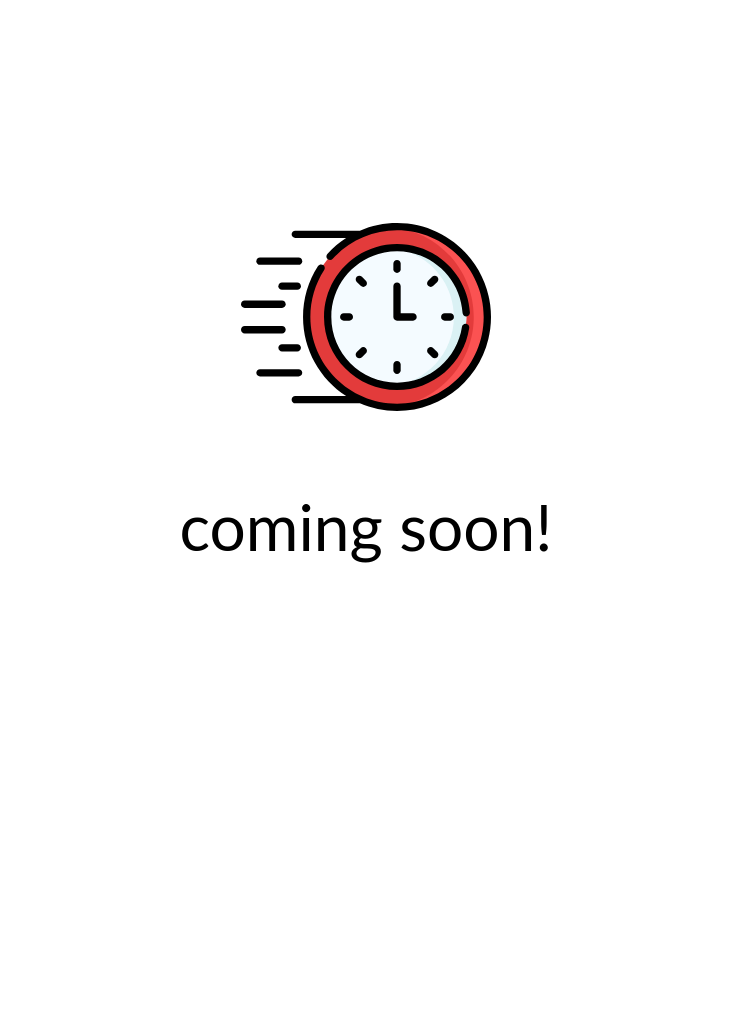
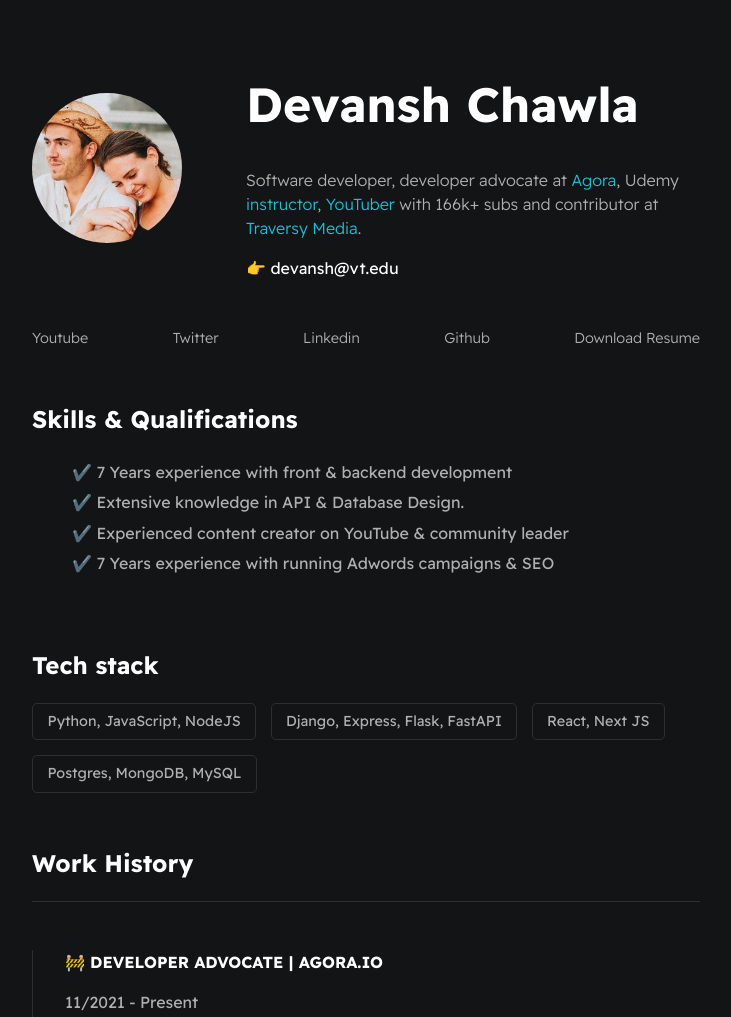
Before and after one commit to chawladevansh/chawladevansh.github.io, a plain HTML site: page index.html in a window 1280 px wide. Shown: the top 1017 px of the page, without its empty margins (274-1005 px from the left). Before the commit the page ends 800 px from the top, so only its background shows below. Drawn offline with Linux system fonts and the light colour scheme.

Commit message:
new layout

```diff
--- a/index.html
+++ b/index.html
@@ -1,72 +1,143 @@
 <!DOCTYPE html>
-<html lang="en">
-<head>
-    <meta charset="UTF-8">
-    <meta name="viewport" content="width=device-width, initial-scale=1.0">
-    <title>Coming soon!</title>
-    <style>
-        html,
-        body {
-            width: 100%;
-            height: 100%;
-        }
+<html>
+    <head>
+        <meta charset="utf-8">
+        <meta http-equiv="X-UA-Compatible" content="IE=edge">
+        <title>Dennis Ivy</title>
+        <meta name="description" content="">
+        <meta name="viewport" content="width=device-width, initial-scale=1">
+        <link rel="stylesheet" href="./styles/main.css">
+    </head>
+    <body>
+        <div id="container--main">
 
-        html {
-            display: table;
-            font-family: Lato, "Segoe UI", Avenir, Ubuntu, Tahoma, Verdana, Helvetica, sans-serif;
-        }
+            <section id="wrapper--hero" class="section--page">
+                <img id="profile-pic" src="./assets/images/profile_pic.JPG">
 
-        body {
-            display: table-cell;
-            vertical-align: middle;
-            text-align: center;
-        }
+                <div>
+                    <h1 id="user-name">Devansh Chawla</h1>
+                    <p id="bio">Software developer, developer advocate at <a href="https://www.agora.io/en/" target="_blank">Agora</a>, Udemy <a href="https://www.udemy.com/user/dennis-ivanov-5/" target="_blank">instructor</a>, <a href="https://www.youtube.com/c/dennisivy" target="_blank">YouTuber</a> with 166k+ subs and contributor at <a href="https://youtu.be/PtQiiknWUcI?t=6" target="_blank">Traversy Media</a>.</p>
+                    <p id="email">👉 devansh@vt.edu</p>
+                </div>
+            </section>
 
-        h1 {
-            font-size: 4em;
-            font-weight: normal;
-            text-transform: lowercase;
-        }
+            <section class="section--page">
 
-        svg {
-            width: 250px;
-            height: 250px;
-        }
-    </style>
-</head>
-<body>
-    <!-- Customize Icon Color -->
-    <!-- https://www.flaticon.com/free-icon/fast-time_2972562?term=clock&page=1&position=27# -->
-    <?xml version="1.0"?>
-    <svg xmlns="http://www.w3.org/2000/svg" id="coming_soon" enable-background="new 0 0 512 512" height="512px" viewBox="0 0 512 512" width="512px">
-        <g>
-            <g>
-                <circle cx="319.528" cy="256" fill="#95d6a4" r="184.972" data-original="#95D6A4" class="active-path" style="fill:#E33B3B" data-old_color="#95d6a4" />
-                <path d="m319.528 71.029c-4.682 0-9.322.178-13.917.52 95.656 7.115 171.055 86.976 171.055 184.451s-75.399 177.336-171.055 184.452c4.595.342 9.235.52 13.917.52 102.157-.001 184.972-82.815 184.972-184.972s-82.815-184.971-184.972-184.971z" fill="#78c2a4" data-original="#78C2A4" class="" style="fill:#FB5252" data-old_color="#78c2a4" />
-                <circle cx="319.528" cy="256" fill="#f4fbff" r="142.033" data-original="#F4FBFF" class="" style="fill:#F4FBFF" />
-                <path d="m319.528 113.967c-4.321 0-8.594.204-12.817.582 72.435 6.48 129.215 67.33 129.215 141.451s-56.78 134.97-129.215 141.451c4.223.377 8.496.582 12.817.582 78.443 0 142.033-63.59 142.033-142.032 0-78.444-63.59-142.034-142.033-142.034z" fill="#daf1f4" data-original="#DAF1F4" class="" />
-                <g>
-                    <path d="m38.872 149.21h79.098c4.142 0 7.5-3.357 7.5-7.5s-3.358-7.5-7.5-7.5h-79.098c-4.142 0-7.5 3.357-7.5 7.5s3.357 7.5 7.5 7.5z" data-original="#000000" class="" style="fill:#000000" />
-                    <path d="m115.258 185.317h-31.246c-4.142 0-7.5 3.357-7.5 7.5s3.358 7.5 7.5 7.5h31.246c4.142 0 7.5-3.357 7.5-7.5s-3.358-7.5-7.5-7.5z" data-original="#000000" class="" style="fill:#000000" />
-                    <path d="m7.5 237.327h76.512c4.142 0 7.5-3.357 7.5-7.5s-3.358-7.5-7.5-7.5h-76.512c-4.142 0-7.5 3.357-7.5 7.5s3.358 7.5 7.5 7.5z" data-original="#000000" class="" style="fill:#000000" />
-                    <path d="m125.47 370.289c0-4.143-3.358-7.5-7.5-7.5h-79.098c-4.142 0-7.5 3.357-7.5 7.5s3.358 7.5 7.5 7.5h79.098c4.142 0 7.5-3.357 7.5-7.5z" data-original="#000000" class="" style="fill:#000000" />
-                    <path d="m115.258 311.683h-31.246c-4.142 0-7.5 3.357-7.5 7.5s3.358 7.5 7.5 7.5h31.246c4.142 0 7.5-3.357 7.5-7.5s-3.358-7.5-7.5-7.5z" data-original="#000000" class="" style="fill:#000000" />
-                    <path d="m91.512 282.173c0-4.143-3.358-7.5-7.5-7.5h-76.512c-4.142 0-7.5 3.357-7.5 7.5s3.358 7.5 7.5 7.5h76.512c4.142 0 7.5-3.357 7.5-7.5z" data-original="#000000" class="" style="fill:#000000" />
-                    <path d="m319.529 165.83c4.143 0 7.5-3.357 7.5-7.5v-11.448c0-4.143-3.357-7.5-7.5-7.5s-7.5 3.357-7.5 7.5v11.448c0 4.143 3.357 7.5 7.5 7.5z" data-original="#000000" class="" style="fill:#000000" />
-                    <path d="m401.99 173.538c-2.93-2.928-7.678-2.928-10.607 0l-8.095 8.095c-2.929 2.93-2.929 7.678 0 10.607 2.931 2.929 7.678 2.928 10.607 0l8.095-8.095c2.928-2.929 2.928-7.677 0-10.607z" data-original="#000000" class="" style="fill:#000000" />
-                    <path d="m417.199 248.5c-4.143 0-7.5 3.357-7.5 7.5s3.357 7.5 7.5 7.5h11.447c4.143 0 7.5-3.357 7.5-7.5s-3.357-7.5-7.5-7.5z" data-original="#000000" class="" style="fill:#000000" />
-                    <path d="m393.895 319.759c-2.93-2.928-7.678-2.928-10.607 0-2.929 2.93-2.929 7.678 0 10.607l8.095 8.095c2.931 2.929 7.678 2.928 10.607 0 2.929-2.93 2.929-7.678 0-10.607z" data-original="#000000" class="" style="fill:#000000" />
-                    <path d="m312.029 353.67v11.447c0 4.143 3.357 7.5 7.5 7.5s7.5-3.357 7.5-7.5v-11.447c0-4.143-3.357-7.5-7.5-7.5s-7.5 3.358-7.5 7.5z" data-original="#000000" class="" style="fill:#000000" />
-                    <path d="m245.162 319.759-8.095 8.095c-2.929 2.93-2.929 7.678 0 10.607 2.93 2.929 7.678 2.928 10.606 0l8.095-8.095c2.929-2.93 2.929-7.678 0-10.607-2.928-2.928-7.677-2.928-10.606 0z" data-original="#000000" class="" style="fill:#000000" />
-                    <path d="m210.411 248.5c-4.142 0-7.5 3.357-7.5 7.5s3.358 7.5 7.5 7.5h11.448c4.142 0 7.5-3.357 7.5-7.5s-3.358-7.5-7.5-7.5z" data-original="#000000" class="" style="fill:#000000" />
-                    <path d="m255.769 181.633-8.095-8.095c-2.929-2.928-7.678-2.928-10.606 0-2.929 2.93-2.929 7.678 0 10.607l8.095 8.095c2.93 2.929 7.678 2.928 10.606 0 2.929-2.929 2.929-7.677 0-10.607z" data-original="#000000" class="" style="fill:#000000" />
-                    <path d="m359.859 256c0-4.143-3.357-7.5-7.5-7.5h-25.33v-55.684c0-4.143-3.357-7.5-7.5-7.5s-7.5 3.357-7.5 7.5v63.184c0 4.143 3.357 7.5 7.5 7.5h32.83c4.142 0 7.5-3.357 7.5-7.5z" data-original="#000000" class="" style="fill:#000000" />
-                    <path d="m461.741 254.762c4.135-.251 7.283-3.806 7.032-7.94-4.771-78.703-70.327-140.354-149.245-140.354-82.452 0-149.532 67.08-149.532 149.533 0 82.452 67.08 149.532 149.532 149.532 73.869 0 136.9-54.122 147.865-127.157.615-4.096-2.207-7.915-6.304-8.53-4.086-.613-7.915 2.206-8.53 6.304-9.85 65.614-66.506 114.384-133.031 114.384-74.181 0-134.532-60.351-134.532-134.532s60.351-134.533 134.532-134.533c71.001 0 129.98 55.461 134.272 126.263.25 4.132 3.802 7.27 7.941 7.03z" data-original="#000000" class="" style="fill:#000000" />
-                    <path d="m319.528 63.529c-26.381 0-52.228 5.473-76.018 15.708h-132.329c-4.142 0-7.5 3.357-7.5 7.5s3.358 7.5 7.5 7.5h104.113c-14.077 9.06-27.036 19.988-38.462 32.604-2.78 3.069-2.546 7.812.524 10.593 3.071 2.781 7.812 2.546 10.594-.524 33.602-37.102 81.561-58.381 131.578-58.381 97.858 0 177.472 79.613 177.472 177.471 0 97.857-79.613 177.471-177.472 177.471-97.858 0-177.471-79.613-177.471-177.471 0-34.268 9.789-67.528 28.307-96.186 2.248-3.479 1.25-8.121-2.229-10.369-3.479-2.247-8.121-1.251-10.37 2.229-20.09 31.088-30.708 67.163-30.708 104.326 0 67.766 35.206 127.458 88.285 161.763h-104.16c-4.142 0-7.5 3.357-7.5 7.5s3.358 7.5 7.5 7.5h132.225c23.36 10.099 49.097 15.708 76.122 15.708 106.128 0 192.471-86.342 192.471-192.471s-86.343-192.471-192.472-192.471z" data-original="#000000" class="" style="fill:#000000" />
-                </g>
-            </g>
-        </g>
-    </svg>
-    <h1>Coming soon!</h1>
-</body>
+                <div id="socials--list">
+                    <a href="https://youtube.com/c/dennisivy" target="_blank">Youtube</a>
+                    <a href="https://twitter.com/dennisivy11" target="_blank">Twitter</a>
+                    <a href="https://www.linkedin.com/in/devanshchawla/" target="_blank">Linkedin</a>
+                    <a href="https://github.com/chawladevansh" target="_blank">Github</a>
+                    <a href="./assets/resume.pdf" target="_blank">Download Resume</a>
+                </div>
+            </section>
+
+            <section class="section--page">
+                <h2>Skills & Qualifications</h2>
+                <ul id="qualifications--list">
+                    <li>✔️ 7 Years experience with front & backend development</li>
+                    <li>✔️ Extensive knowledge in API & Database Design.</li>
+                    <li>✔️ Experienced content creator on YouTube & community leader </li>
+                    <li>✔️ 7 Years experience with running Adwords campaigns & SEO</li>
+                </ul>
+            </section>
+
+            <section class="section--page">
+                <h2>Tech stack</h2>
+
+                <div id="wrapper--techstack__items">
+                    <div class="card--techstack"><span>Python, JavaScript, NodeJS</span></div>
+                    <div class="card--techstack"><span>Django, Express, Flask, FastAPI</span></div>
+                    <div class="card--techstack"><span>React, Next JS</span></div>
+                    <div class="card--techstack"><span>Postgres, MongoDB, MySQL</span></div>
+                </div>
+            </section>
+
+            <section id="work-history-wrapper" class="section--page">
+                <h2>Work History</h2>
+
+                <div class="line-break"></div>
+                <div class="card--work-history">
+                    <strong>🚧 DEVELOPER ADVOCATE | AGORA.IO</strong>
+                    <p>11/2021 - Present</p>
+                    <p>Worked on making Agora’s Web Based SDK more accessible through video tutorials, articles, demo projects and event based training. Also building out React UI components & leading a team to re-design Agora’s documentation and api reference.</p>
+                    <ul>
+                        <li>Doubled Web SDK’s monthly usage minutes from 15 million to 30 million minutes within my first 4 months</li>
+                        <li>Produced educational video content which resulted in 300k+ views on youtube</li>
+                        <li>Produced SEO campaigns and content to gain market share for related keywords.</li>
+                    </ul>
+                </div>
+
+                <div class="line-break"></div>
+
+                <div class="card--work-history">
+                    <strong>🚧 INSTRUCTOR | YOUTUBE, UDEMY, TEACHABLE</strong>
+                    <p>11/2019 - Present</p>
+                    <p>Produced content showcasing new tech, tutorials & interviews with top developers.</p>
+                    <ul>
+                        <li>166,000+ Youtube Subscribers</li>
+                        <li>30,000 course copies sold</li>
+                        <li>12+ Million views on Youtube</li>
+                        <li>Made regular contributions to Traversy Medias youtube channel (1.9m Subscribers)</li>
+                        <li>Tutorial videos included projects such as social networks, Ecommerce, real time video, stripe & paypal integrations and more </li>
+                    </ul>
+                </div>
+
+                <div class="line-break"></div>
+
+                <div class="card--work-history">
+                    <strong>🚧 SENIOR DEVELOPER | FOI LABS</strong>
+                    <p>10/2017 - 10/2019</p>
+                    <p>Designed and developed a laboratory management system. My system
+                        provided an interface for lab technicians and customers to view and
+                        track data from samples tested in the lab.</p>
+                    <ul>
+                        <li>Designed prototype & pitched original idea for new lab management system (LIMS)</li>
+                        <li>Built entire code base and brought version 1 of LIMS system to market as a solo developer</li>
+                        <li>Onboarded and trained customers (Webinars & Conferences)</li>
+                        <li>Managed a small team of developers in expansion of LIMS system</li>
+                    </ul>
+                </div>
+
+                <div class="line-break"></div>
+
+                <div class="card--work-history">
+                    <strong>🚧 DIGITAL MARKETER | UNIFIVE DIGITAL</strong>
+                    <p>2014 - 2017</p>
+                    <p>Started a digital agency building websites and marketing for
+                        local businesses. Mostly Wordpress sites with small modifications to
+                        themes.</p>
+                    <ul>
+                        <li>Organized SEO & SEM campaigns on a local and global scale.</li>
+                        <li>Saved a customer $110k a year by reducing Adwords CPC cost with optimization</li>
+                        <li>70 + websites built with my small team of developers and freelancers</li>
+                    </ul>
+                </div>
+            </section>
+
+            <section class="section--page">
+                <h2>Projects & Accomplishments</h2>
+
+                <div class="card--project">
+                    <a href="project1.html"><span>🏆 </span>Built a Laboratory management system for forensics lab</a>
+                </div>
+
+                <div class="card--project">
+                    <a href="project1.html" ><span>🏆 </span>Documentation website - Lead team to re-build docs for agora.io</a>
+                </div>
+
+                <div class="card--project">
+                    <a href="project1.html" ><span>🏆 </span>Ecommerce platform using paypal and stripe API for payment integration</a>
+                </div>
+
+                <div class="card--project">
+                    <a href="project1.html"><span>🏆 </span>Social Network - open source project</a>
+                </div>
+
+            </section>
+
+
+        </div>
+
+    </body>
 </html>
--- /dev/null
+++ b/styles/main.css
@@ -0,0 +1,183 @@
+@import url('https://fonts.googleapis.com/css2?family=Readex+Pro:wght@300;400;500;600;700&display=swap');
+
+:root{
+    --mainTextColor-light:#000;
+    --secondaryTextColor-light:rgb(51 51 51);
+    --mainLinkColor-light:#0da2b8;
+    --mainBorderColor-light:rgb(218, 218, 218);
+    --mainBgColor-light:rgb(249, 250,251);
+
+    --mainTextColor-dark:#fff;
+    --secondaryTextColor-dark:#adb0b1;
+    --mainLinkColor-dark:rgb(30, 190,214);
+    --mainBorderColor-dark:#2b3031;
+    --mainBgColor-dark:#131415;
+
+    --mainTextColor:var(--mainTextColor-dark);
+    --secondaryTextColor:var(--secondaryTextColor-dark);
+    --mainLinkColor:var(--mainLinkColor-dark);
+    --mainBorderColor:var(--mainBorderColor-dark);
+    --mainBgColor:var(--mainBgColor-dark);
+
+}
+
+
+*{
+    font-family: 'Readex Pro';
+    line-height: 1.5em;
+    box-sizing: border-box;
+    color: var(--mainTextColor);
+
+}
+
+body{
+    background-color: var(--mainBgColor);
+}
+
+p, span, li{
+    color: var(--secondaryTextColor);
+    font-size: 1em;
+}
+
+a{
+    text-decoration: none;
+    color: var(--mainLinkColor);
+    font-weight: 500;
+}
+
+li{
+    line-height: 1.9em;
+}
+
+#container--main{
+    max-width: 700px;
+    margin: 0 auto;
+    padding: 1em;
+}
+
+.section--page{
+    padding-top: 1em;
+    padding-bottom: 1em;
+}
+
+#wrapper--hero{
+    display: flex;
+    align-items: center;
+    gap: 4em;
+}
+
+#bio, a{
+    font-weight: 300;
+}
+
+#user-name{
+    font-size: 48px;
+    line-height: 1em;
+}
+
+#profile-pic{
+    width: 150px;
+    height: 150px;
+    object-fit: cover;
+    border-radius: 50%;
+}
+
+#email{
+    color: var(--mainTextColor);
+}
+
+#socials--list{
+    display: flex;
+    justify-content: space-between;
+    column-gap: 1em;
+    flex-wrap: wrap;
+}
+
+#socials--list a{
+    font-weight: 300;
+    color: var(--secondaryTextColor);
+    font-size: 0.9em;
+    transition: 0.3s;
+}
+
+#socials--list a:hover{
+    font-weight: 100;
+    color: var(--mainLinkColor);
+    font-size: 0.9em;
+}
+
+#qualifications--list{
+    list-style: none;
+}
+
+#wrapper--techstack__items{
+    display: flex;
+    flex-wrap: wrap;
+    gap: 1em;
+    font-size: 0.9em;
+}
+
+.card--techstack{
+    border: 1px solid var(--mainBorderColor);
+    border-radius: 5px;
+    padding: 0.5em 1em;
+    align-items: center;
+}
+
+.card--project{
+    padding-top: 1em;
+    padding-bottom: 1em;
+    border-top: 1px solid var(--mainBorderColor);
+}
+
+.card--project a{
+    color: var(--mainTextColor);
+
+    transition: 0.3s;
+}
+
+.card--project a:hover{
+    color: rgb(30, 190,214);
+
+}
+
+.card--work-history{
+    border-left: 1px solid var(--mainBorderColor);
+    margin-top: 3em;
+    margin-bottom: 3em;
+    padding-left: 2em;
+}
+
+.line-break{
+    background-color: var(--mainBorderColor);
+    height: 1px;
+}
+
+
+@media(max-width:600px){
+
+    .section--page{
+        padding-top: 1em;
+        padding-bottom: 1em;
+    }
+
+    #wrapper--hero{
+        display: flex;
+        align-items: center;
+        gap: 1em;
+    }
+
+    #profile-pic{
+        width: 200px;
+        height: 200px;
+    }
+
+    #wrapper--hero{
+        flex-direction: column;
+    }
+
+    .card--work-history{
+        border-left: none;
+        padding-left: 0;
+    }
+}
```
Also changed, not shown: project1.html (added, +31 -0 lines), assets/images/dark mode preview.PNG (added), assets/images/light mode preview.PNG (added), assets/images/profile_pic.JPG (added), 3 other files.
